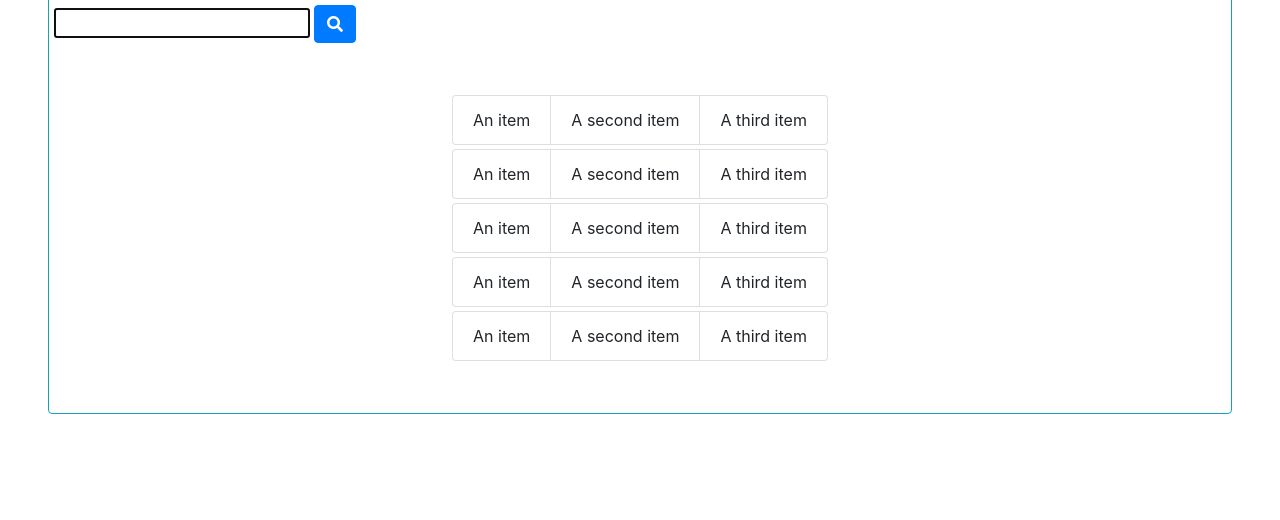
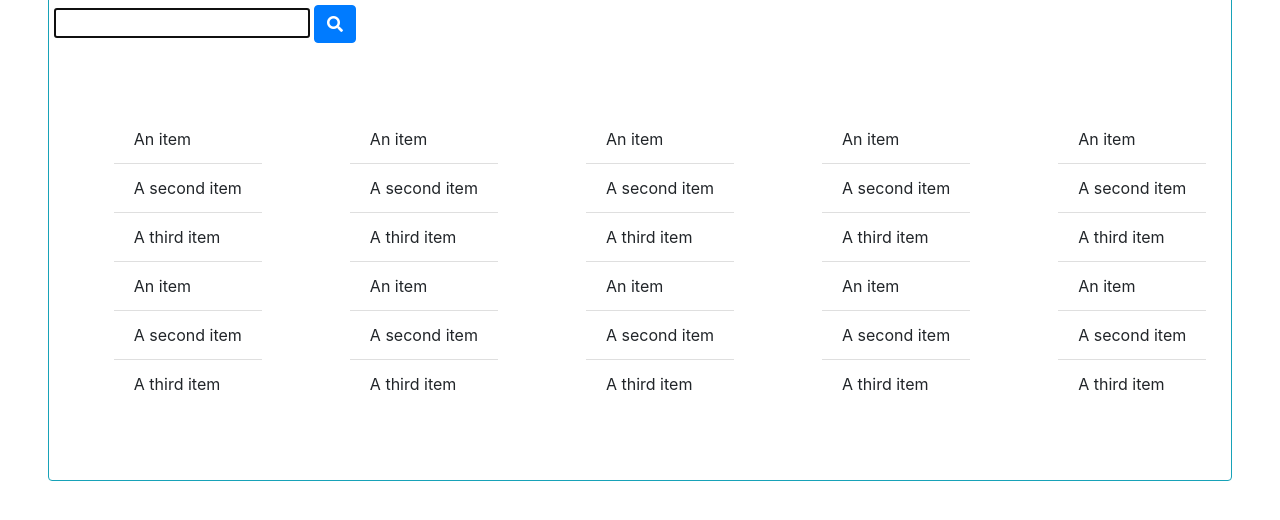
Before and after one commit to julesscheil/Project-1, a plain HTML site: page index.html in a window 1280 px wide. Shown: the part 226-746 px from the top of the page. Drawn offline with nearby package versions, Linux system fonts and the light colour scheme; a script that the page names is missing.

Commit message:
styled list area

```diff
--- a/index.html
+++ b/index.html
@@ -28,28 +28,43 @@
                         </button>
                     </form>
                 </div>
-                <div id="list-items"class="mx-auto m-5">
-                    <ul class="list-group list-group-horizontal m-1">
+                <div id="list-items"class="mx-auto m-5 d-flex flex-row">
+                    <ul class="list-group-flush list-group-vertical m-4">
+                        <li class="list-group-item">An item</li>
+                        <li class="list-group-item">A second item</li>
+                        <li class="list-group-item">A third item</li>
                         <li class="list-group-item">An item</li>
                         <li class="list-group-item">A second item</li>
                         <li class="list-group-item">A third item</li>
                       </ul>
-                      <ul class="list-group list-group-horizontal-sm m-1">
+                      <ul class="list-group-flush list-group-vertical-sm m-4">
+                        <li class="list-group-item">An item</li>
+                        <li class="list-group-item">A second item</li>
+                        <li class="list-group-item">A third item</li>
                         <li class="list-group-item">An item</li>
                         <li class="list-group-item">A second item</li>
                         <li class="list-group-item">A third item</li>
                       </ul>
-                      <ul class="list-group list-group-horizontal-md m-1">
+                      <ul class="list-group-flush list-group-vertical-md m-4">
+                        <li class="list-group-item">An item</li>
+                        <li class="list-group-item">A second item</li>
+                        <li class="list-group-item">A third item</li>
                         <li class="list-group-item">An item</li>
                         <li class="list-group-item">A second item</li>
                         <li class="list-group-item">A third item</li>
                       </ul>
-                      <ul class="list-group list-group-horizontal-lg m-1">
+                      <ul class="list-group-flush list-group-vertical-lg m-4">
+                        <li class="list-group-item">An item</li>
+                        <li class="list-group-item">A second item</li>
+                        <li class="list-group-item">A third item</li>
                         <li class="list-group-item">An item</li>
                         <li class="list-group-item">A second item</li>
                         <li class="list-group-item">A third item</li>
                       </ul>
-                      <ul class="list-group list-group-horizontal-xl m-1">
+                      <ul class="list-group-flush list-group-vertical-xl m-4">
+                        <li class="list-group-item">An item</li>
+                        <li class="list-group-item">A second item</li>
+                        <li class="list-group-item">A third item</li>
                         <li class="list-group-item">An item</li>
                         <li class="list-group-item">A second item</li>
                         <li class="list-group-item">A third item</li>
```
